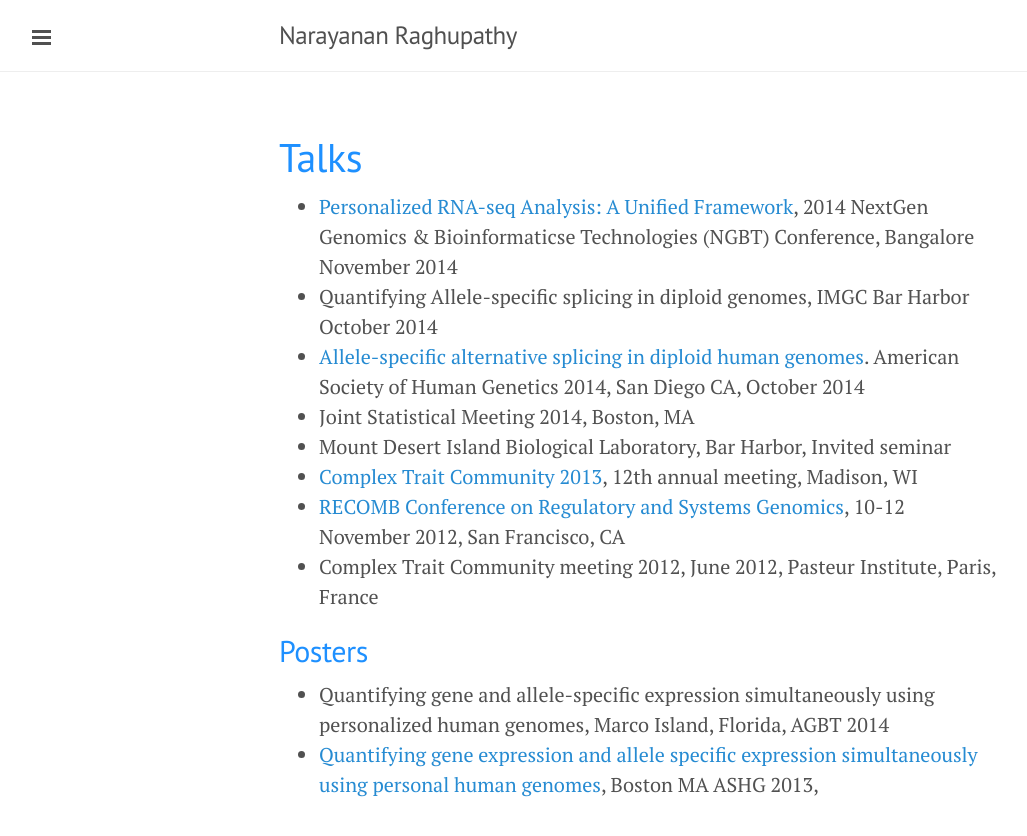
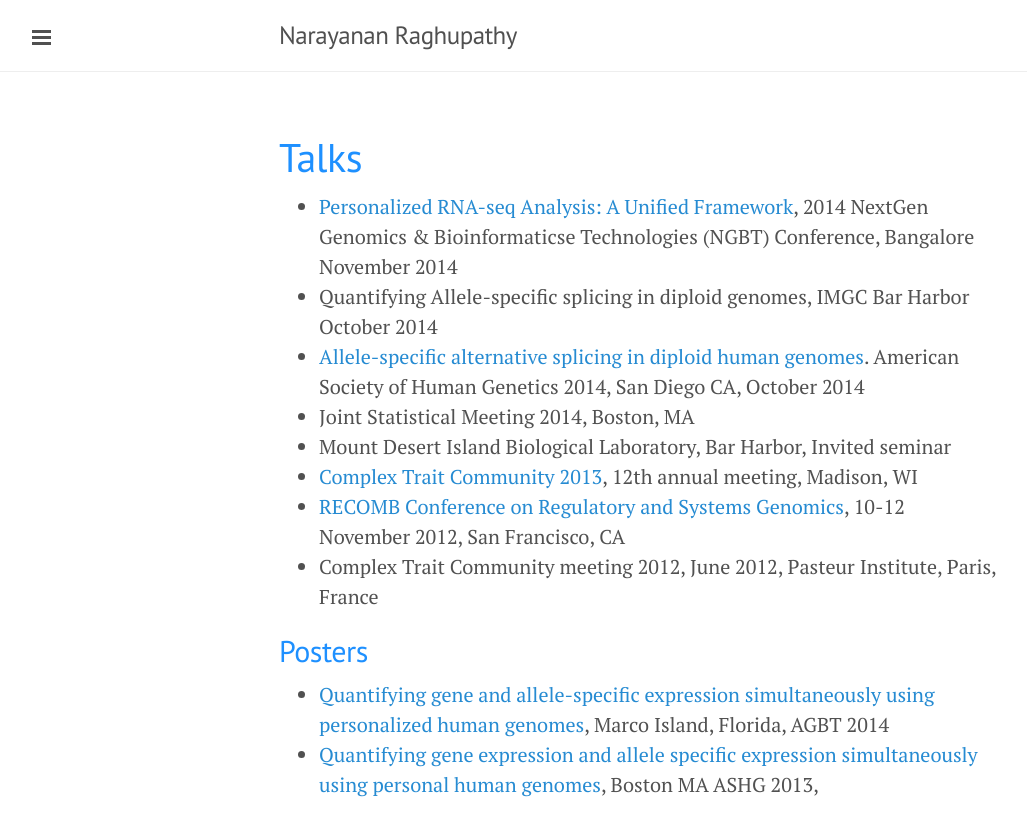
Before and after one commit to narayananr/narayananr.github.io, a Jekyll site: the page built from talks.md, in a window 1280 px wide. Shown: the top 836 px of the page, without its empty margins (1-1028 px from the left). Built offline with Jekyll 4.4.1, drawn with Linux system fonts in a browser that asks for light colours; Markdown is read by kramdown in place of the engine named in the settings; part of the change alters nothing that is shown.

```diff
--- a/talks.md
+++ b/talks.md
@@ -14,5 +14,5 @@ title: <font color="DodgerBlue">Talks</font>
 
 
 ##<font color="DodgerBlue">Posters</font>
-* Quantifying gene and allele-specific expression simultaneously using personalized human genomes, Marco Island, Florida, AGBT 2014
+* [Quantifying gene and allele-specific expression simultaneously using personalized human genomes](public/images/Raghupathy_AGBT2014_Poster_Final.pdf), Marco Island, Florida, AGBT 2014
 * [Quantifying gene expression and allele specific expression simultaneously using personal human genomes](http://www.ashg.org/2013meeting/abstracts/fulltext/f130122723.htm), Boston MA ASHG 2013,
```
Also changed, not shown: 1 other file.
